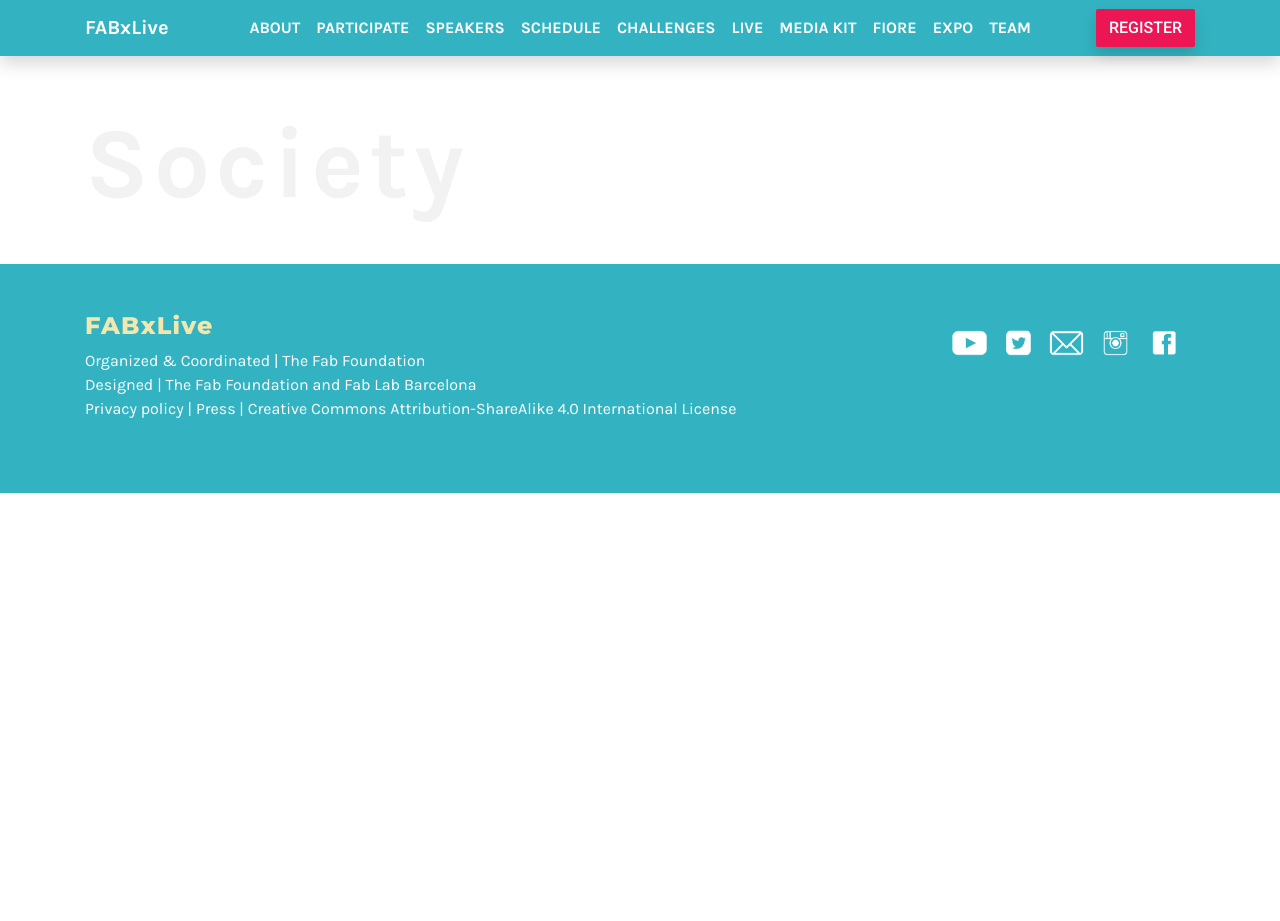
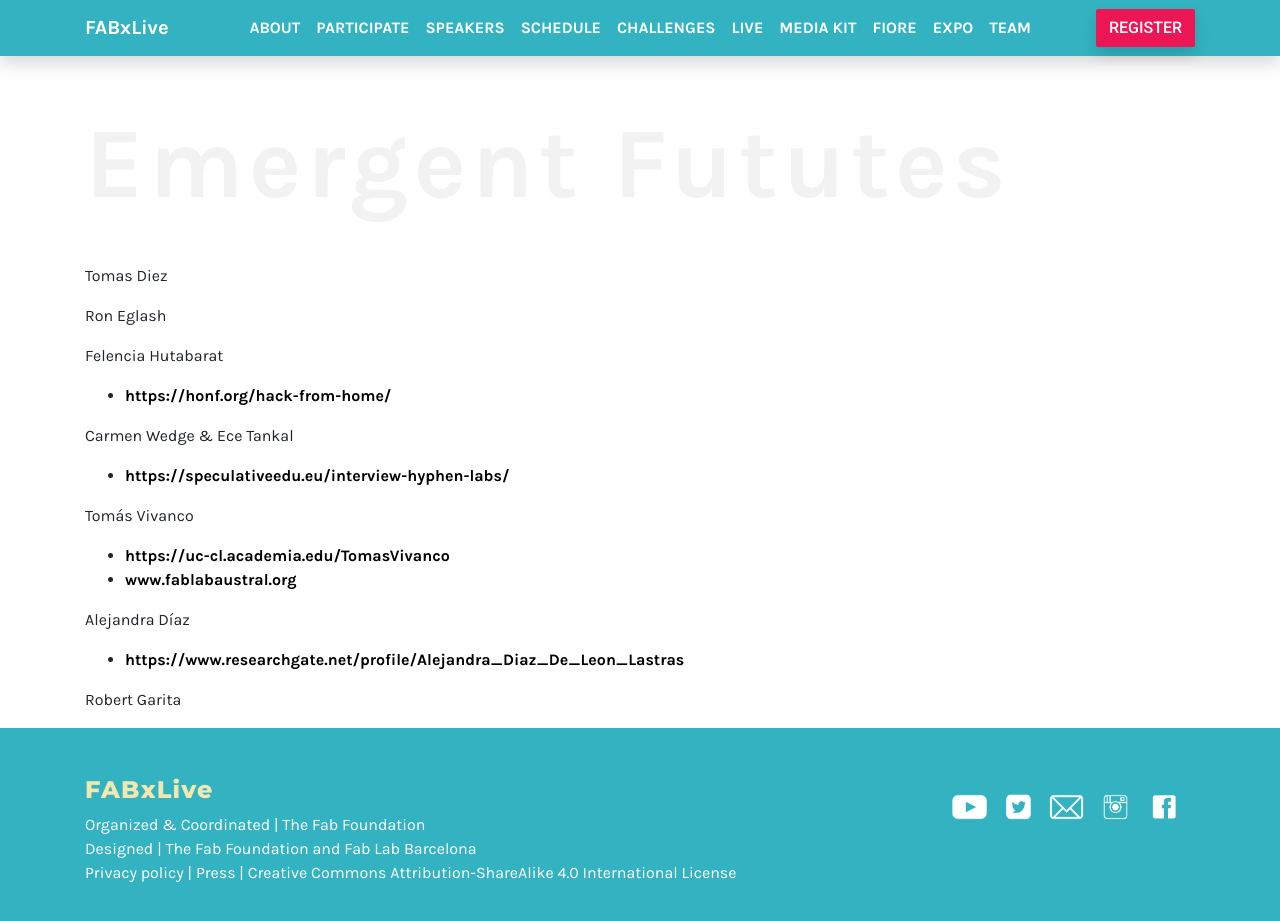
Before and after one commit to fabfoundation/fabxlive2020, a Jekyll site: the page built from society.md, in a window 1280 px wide and 957 px high. Shown: the top 921 px of the window. Built offline with Jekyll 4.4.1, drawn with Linux system fonts in a browser that asks for light colours; nearby versions of some CDN libraries.

Commit message:
Update society.md

```diff
--- a/society.md
+++ b/society.md
@@ -3,4 +3,24 @@
 title: Society
 ---
 
-# Society
+# Emergent Fututes
+
+Tomas Diez
+
+Ron Eglash
+
+Felencia Hutabarat
+* [https://honf.org/hack-from-home/](https://honf.org/hack-from-home/)
+
+Carmen Wedge & Ece Tankal
+* [https://speculativeedu.eu/interview-hyphen-labs/](https://speculativeedu.eu/interview-hyphen-labs/)
+
+Tomás Vivanco
+* [https://uc-cl.academia.edu/TomasVivanco](https://uc-cl.academia.edu/TomasVivanco)
+* [www.fablabaustral.org](www.fablabaustral.org)
+
+Alejandra Díaz
+* [https://www.researchgate.net/profile/Alejandra_Diaz_De_Leon_Lastras](https://www.researchgate.net/profile/Alejandra_Diaz_De_Leon_Lastras)
+
+
+Robert Garita
```
